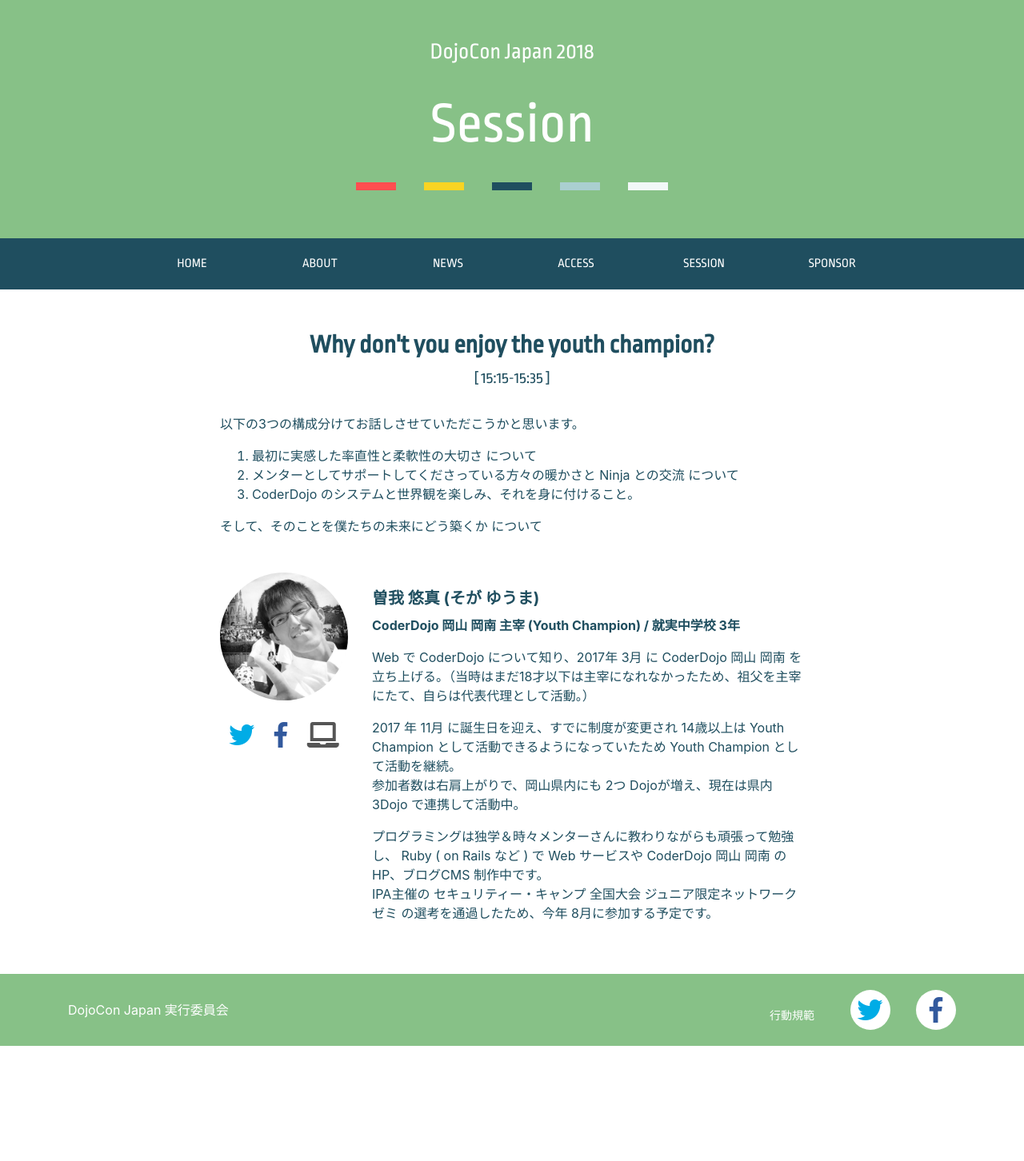
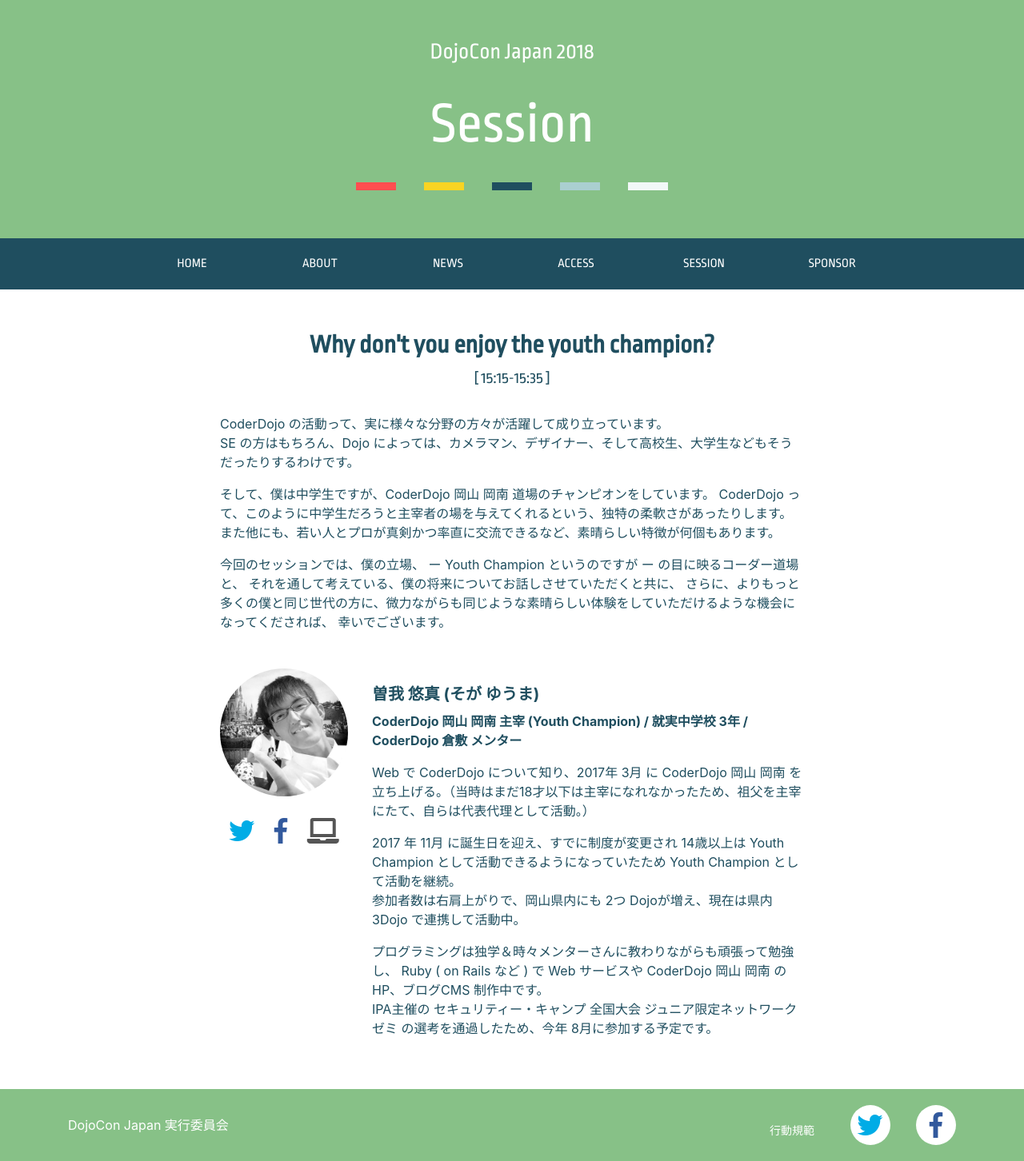
Before and after one commit to coderdojo-japan/dojocon2018.coderdojo.jp, a Jekyll site: the page built from _session/1515_yuma-soga.md, in a window 1280 px wide. Shown: the whole page at 80% size. Built offline with Jekyll 4.4.1, drawn with Linux system fonts in a browser that asks for light colours; nearby versions of some CDN libraries; before the commit the page ends 1308 px from its top, so only the background shows below that.

Commit message:
セッション曽我ページの詳細とOGPのDescと肩書きを修正

```diff
--- a/_session/1515_yuma-soga.md
+++ b/_session/1515_yuma-soga.md
@@ -1,11 +1,11 @@
 ---
 title: Session
 j-title: "Why don't you enjoy the youth champion?"
-description: "Why don't you enjoy the youth champion? [15:15-15:35] 僕は中学生です。そして、岡山 岡南 道場のチャンピオンをしています。コーダー道場って、このように中学生だろうと主宰者の場を与えてくれるという、独特の柔軟さがあるんです。他にも若い人とプロが真剣かつ率直に交流するなど、素晴らしい特徴が何個もあります。今回は、僕の立場から映るコーダー道場と、僕らの将来についてお話しします。"
+description: "Why don't you enjoy the youth champion? [15:15-15:35] 僕は中学生ですが、岡山 岡南 道場のチャンピオンをしています。コーダー道場ってこのように中学生だろうと主宰者の場を与えてくれるという、独特の柔軟さがあるんです。他にも若者とプロが真剣かつ率直に交流するなど、素晴らしい特徴が何個もあります。今回は、僕の立場から見る素晴らしさと、それを通じての僕の将来についてお話しします。"
 thumbnail: soga.jpg
 speaker-name: 曽我 悠真 (そが ゆうま)
 time-schedule: 15:15-15:35
-position: CoderDojo 岡山 岡南 主宰 (Youth Champion) / 就実中学校 3年
+position: CoderDojo 岡山 岡南 主宰 (Youth Champion) / 就実中学校 3年 / CoderDojo 倉敷 メンター
 speaker-info: "
 <p>Web で CoderDojo について知り、2017年 3月 に CoderDojo 岡山 岡南 を立ち上げる。（当時はまだ18才以下は主宰になれなかったため、祖父を主宰にたて、自らは代表代理として活動。）</p>
 
@@ -21,12 +21,14 @@
 layout: session
 ---
 
-<p>以下の3つの構成分けてお話しさせていただこうかと思います。</p>
+CoderDojo の活動って、実に様々な分野の方々が活躍して成り立っています。
+SE の方はもちろん、Dojo によっては、カメラマン、デザイナー、そして高校生、大学生などもそうだったりするわけです。
 
-<ol>
-<li>最初に実感した率直性と柔軟性の大切さ について</li>
-<li>メンターとしてサポートしてくださっている方々の暖かさと Ninja との交流 について</li>
-<li>CoderDojo のシステムと世界観を楽しみ、それを身に付けること。</li>
-</ol>
+そして、僕は中学生ですが、CoderDojo 岡山 岡南 道場のチャンピオンをしています。
+CoderDojo って、このように中学生だろうと主宰者の場を与えてくれるという、独特の柔軟さがあったりします。
+また他にも、若い人とプロが真剣かつ率直に交流できるなど、素晴らしい特徴が何個もあります。
 
-<p>そして、そのことを僕たちの未来にどう築くか について</p>
+今回のセッションでは、僕の立場、 ー Youth Champion というのですが ー の目に映るコーダー道場と、
+それを通して考えている、僕の将来についてお話しさせていただくと共に、
+さらに、よりもっと多くの僕と同じ世代の方に、微力ながらも同じような素晴らしい体験をしていただけるような機会になってくだされば、
+幸いでございます。
```
